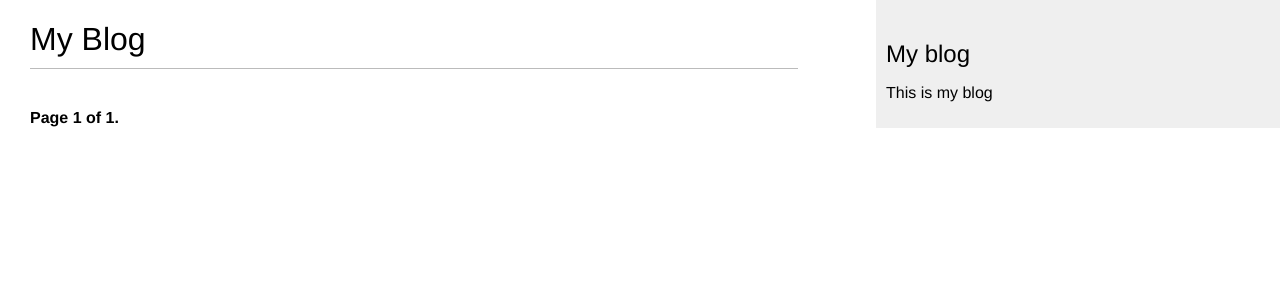
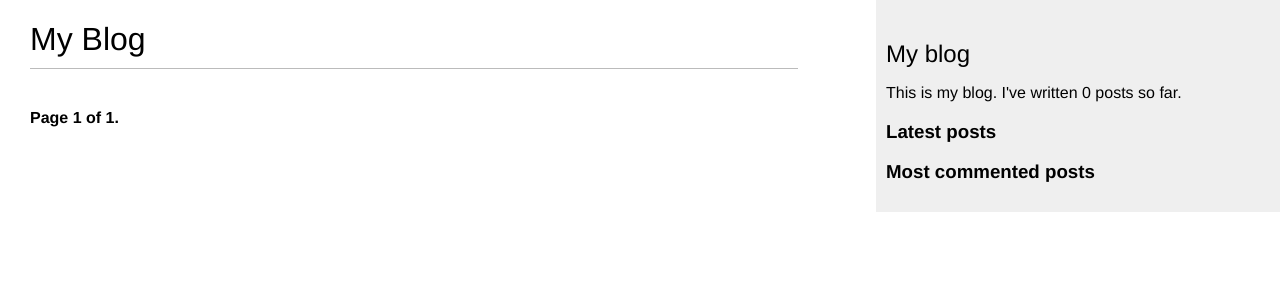
Before and after one commit to thapelomagqazana/blog-3, a Django app: page /blog/ in a window 1280 px wide. Shown: the top 300 px of the page. Run offline with Django 4.2, Linux system fonts and the light colour scheme; data that the repository does not hold is empty.

Commit message:
Created an inclusion template tag and created a template tag that returns a QuerySet

```diff
--- a/blog/templates/blog/base.html
+++ b/blog/templates/blog/base.html
@@ -1,3 +1,4 @@
+{% load blog_tags %}
 {% load static %}
 <!DOCTYPE html>
 <html lang="en">
@@ -13,7 +14,21 @@
     </div>
     <div id="sidebar">
         <h2>My blog</h2>
-        <p>This is my blog</p>
+        <p>
+            This is my blog.
+            I've written {% total_posts %} posts so far.
+        </p>
+        <h3>Latest posts</h3>
+        {% show_latest_posts 3 %}
+        <h3>Most commented posts</h3>
+        {% get_most_commented_posts as most_commented_posts %}
+        <ul>
+            {% for post in most_commented_posts %}
+                <li>
+                    <a href="{{ post.get_absolute_url }}">{{ post.title }}</a>
+                </li>
+            {% endfor %}
+        </ul>
     </div>
 </body>
 </html>
--- /dev/null
+++ b/blog/templates/blog/post/latest_posts.html
@@ -0,0 +1,7 @@
+<ul>
+    {% for post in latest_posts %}
+        <li>
+            <a href="{{ post.get_absolute_url }}">{{ post.title }}</a>
+        </li>
+    {% endfor %}
+</ul>
--- /dev/null
+++ b/blog/templatetags/blog_tags.py
@@ -0,0 +1,23 @@
+from django import template
+from ..models import Post
+from django.db.models import Count
+
+register = template.Library()
+
+
+@register.simple_tag
+def total_posts():
+    return Post.published.count()
+
+
+@register.inclusion_tag("blog/post/latest_posts.html")
+def show_latest_posts(count=5):
+    latest_posts = Post.published.order_by("-publish")[:count]
+    return {"latest_posts": latest_posts}
+
+
+@register.simple_tag
+def get_most_commented_posts(count=5):
+    return Post.published.annotate(
+        total_comments=Count('comments')
+    ).order_by('-total_comments')[:count]
```
Also changed, not shown: blog/templatetags/__init__.py (added).
